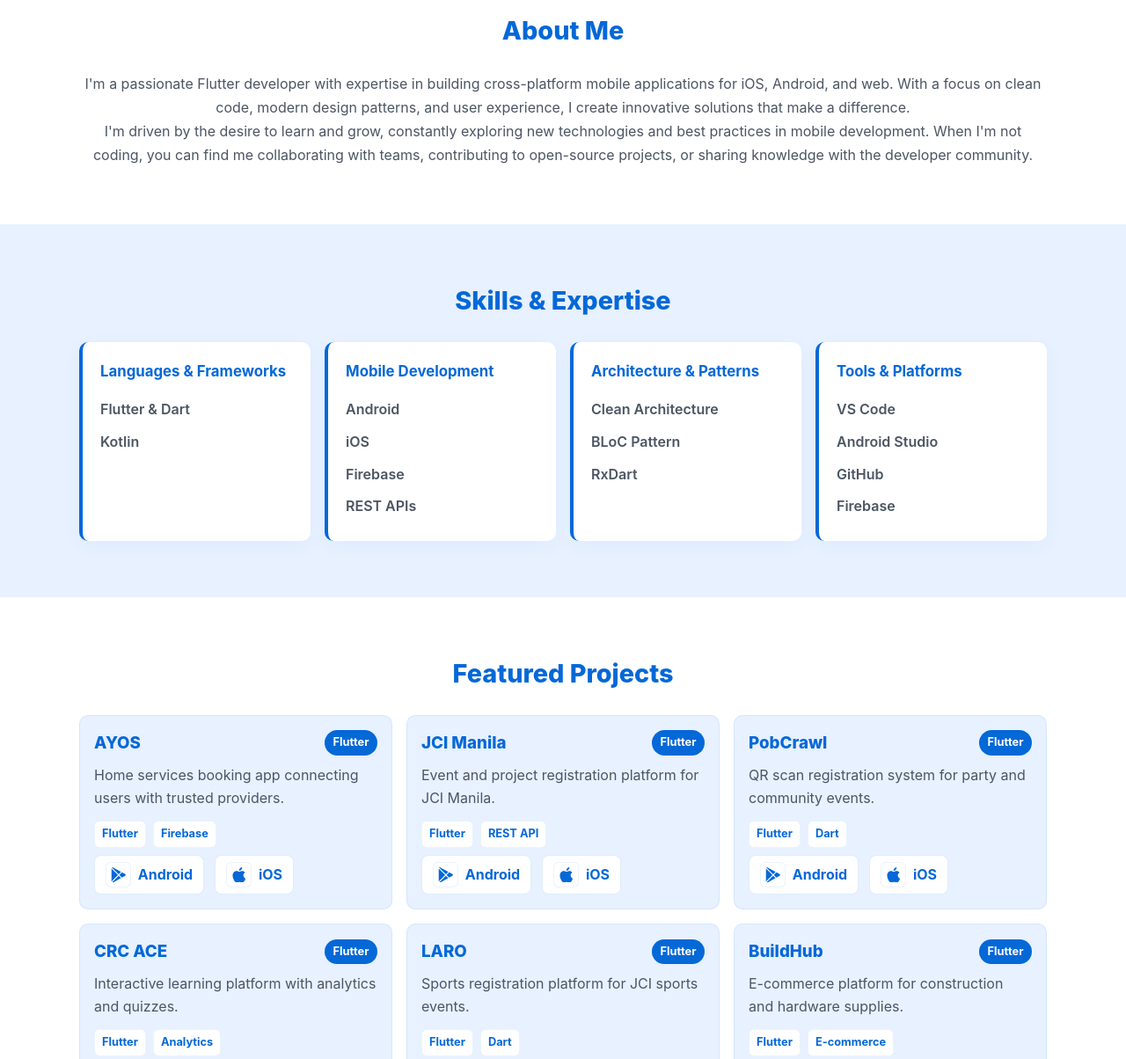
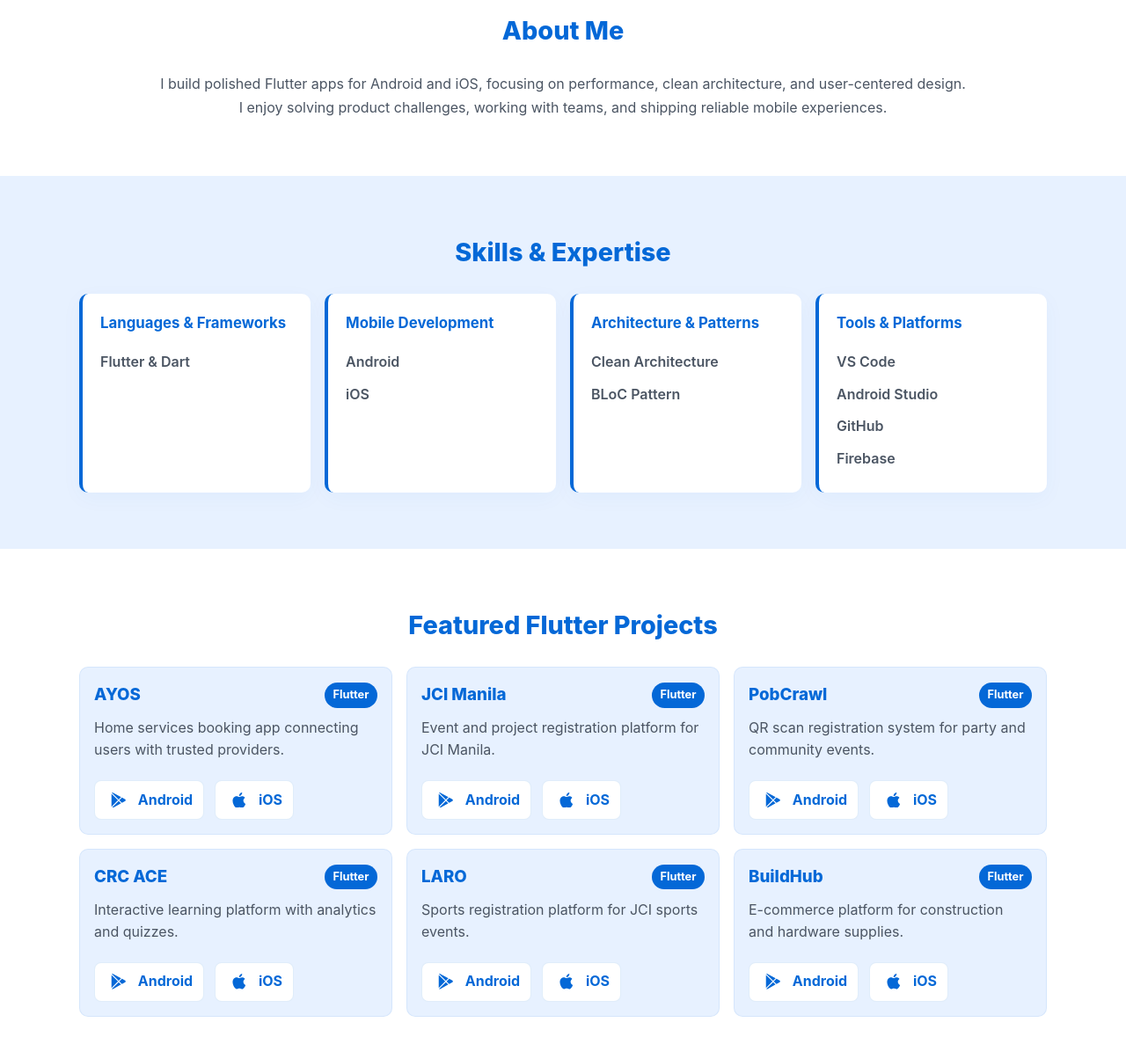
Before and after one commit to carlmigz/carlmigz.github.io, a plain HTML site: page index.html in a window 1280 px wide. Shown: the part 520-1724 px from the top of the page at 88% size. Drawn offline with Linux system fonts and the light colour scheme; a web font is replaced by a local one.

Commit message:
refactor: remove tech tags from project card and update about section for clarity

```diff
--- a/components/project-card.js
+++ b/components/project-card.js
@@ -19,13 +19,6 @@
 
       <div class="tech-stack">
 
-        ${project.tags
-          .map(tag => `
-            <span class="tech-tag">
-              ${tag}
-            </span>
-          `)
-          .join("")}
 
       </div>
 
--- a/index.html
+++ b/index.html
@@ -76,18 +76,13 @@
         <h2>About Me</h2>
 
         <p>
-          I'm a passionate Flutter developer with expertise in building
-          cross-platform mobile applications for iOS, Android, and web.
-          With a focus on clean code, modern design patterns, and user
-          experience, I create innovative solutions that make a difference.
+          I build polished Flutter apps for Android and iOS, focusing on
+          performance, clean architecture, and user-centered design.
         </p>
 
         <p>
-          I'm driven by the desire to learn and grow, constantly exploring
-          new technologies and best practices in mobile development.
-          When I'm not coding, you can find me collaborating with teams,
-          contributing to open-source projects, or sharing knowledge with
-          the developer community.
+          I enjoy solving product challenges, working with teams, and
+          shipping reliable mobile experiences.
         </p>
 
       </div>
@@ -107,7 +102,6 @@
 
             <ul class="skill-list">
               <li class="skill-item">Flutter & Dart</li>
-              <li class="skill-item">Kotlin</li>
             </ul>
           </div>
 
@@ -117,8 +111,6 @@
             <ul class="skill-list">
               <li class="skill-item">Android</li>
               <li class="skill-item">iOS</li>
-              <li class="skill-item">Firebase</li>
-              <li class="skill-item">REST APIs</li>
             </ul>
           </div>
 
@@ -128,7 +120,6 @@
             <ul class="skill-list">
               <li class="skill-item">Clean Architecture</li>
               <li class="skill-item">BLoC Pattern</li>
-              <li class="skill-item">RxDart</li>
             </ul>
           </div>
 
@@ -153,7 +144,7 @@
 
       <div class="section-content">
 
-        <h2>Featured Projects</h2>
+        <h2>Featured Flutter Projects</h2>
 
         <div
           class="projects-grid"
--- a/style.css
+++ b/style.css
@@ -290,9 +290,6 @@
     width: 1.8rem;
     height: 1.8rem;
     color: var(--primary);
-    background: #fff;
-    border: 1px solid rgba(4, 104, 215, 0.08);
-    border-radius: 6px;
 }
 
 .store-icon svg {
@@ -330,8 +327,7 @@
 }
 
 .contact-link:hover {
-    box-shadow: 0 10px 30px rgba(4, 104, 215, 0.08);
-    transform: translateY(-4px)
+    background: rgba(4, 104, 215, 0.08);
 }
 
 /* Footer */
```
